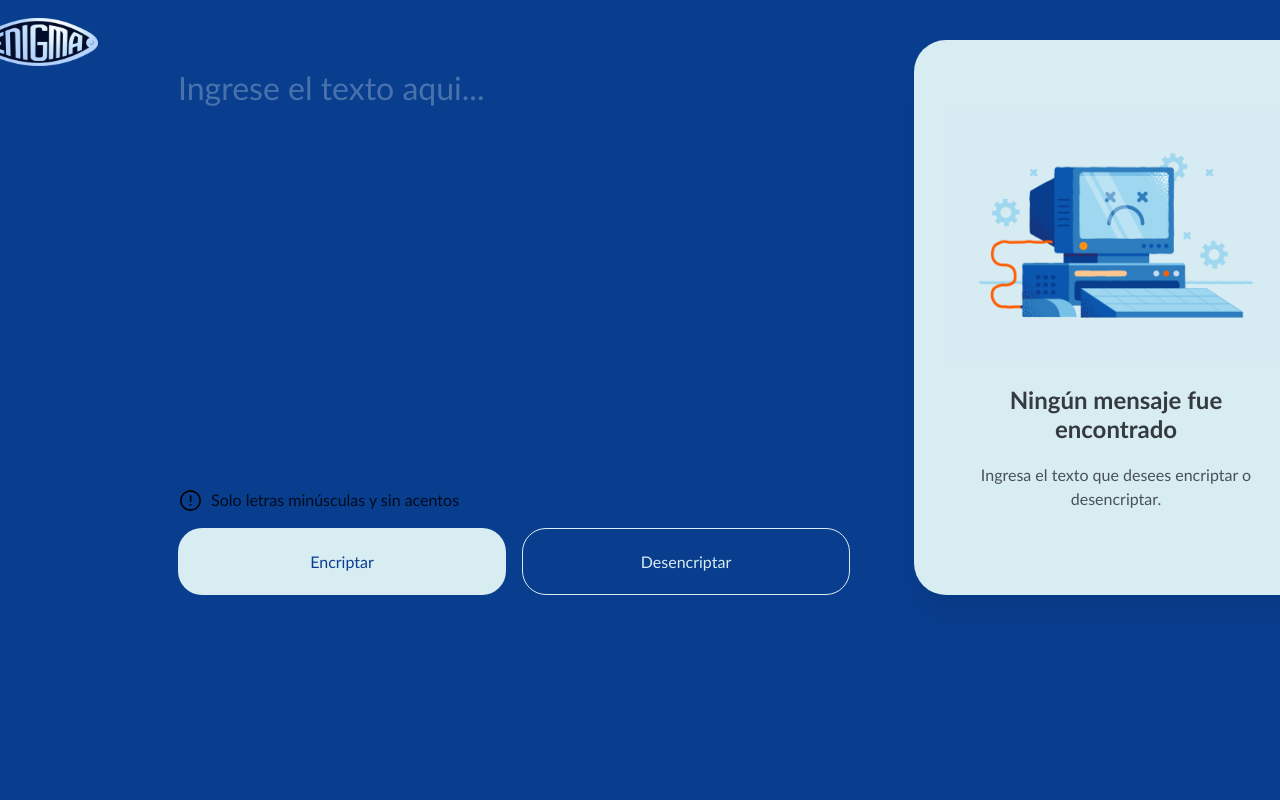
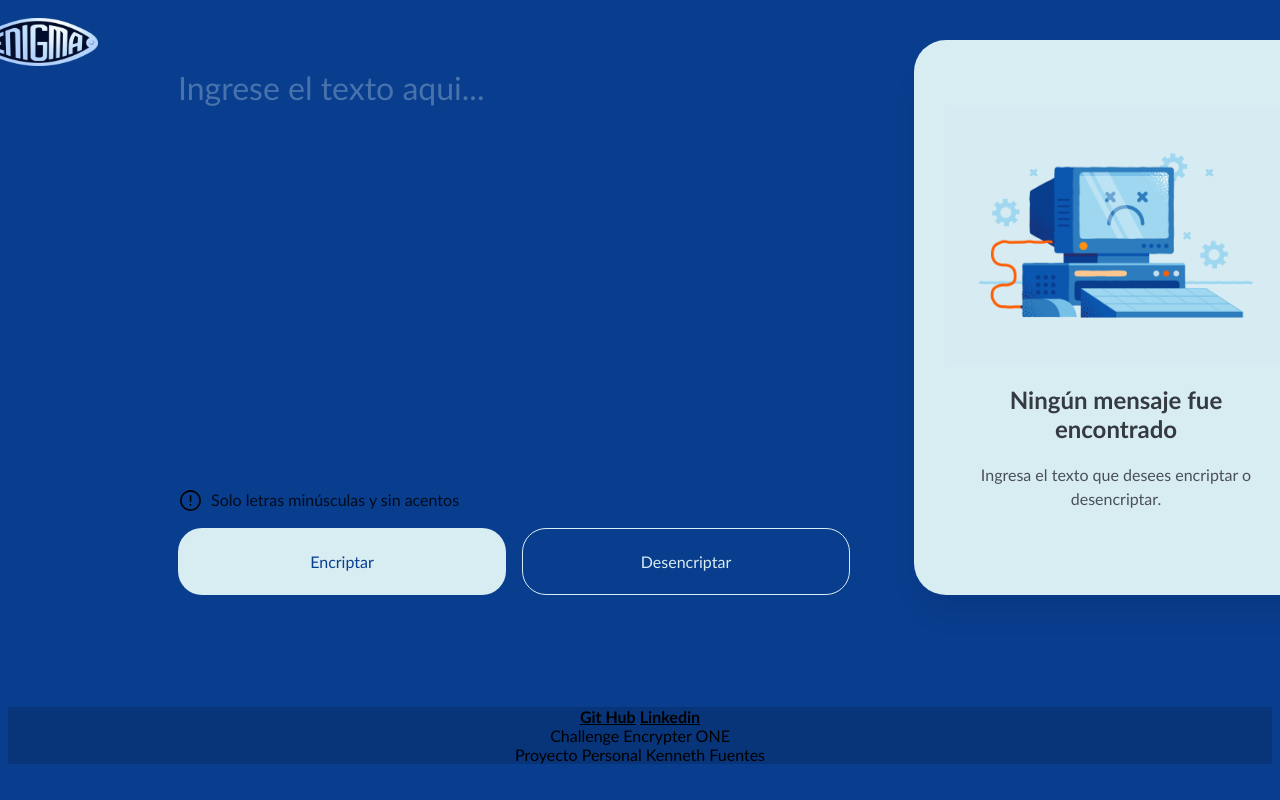
Before and after one commit to Kenfu03/Challenge-Encrypter-ONE, a plain HTML site: page index.html in a window 1280 px wide. Shown: the top 800 px of the page. Drawn offline with Linux system fonts and the light colour scheme.

Commit message:
add footer and fix image problem

```diff
--- a/index.html
+++ b/index.html
@@ -11,7 +11,7 @@
     <main>
       <div class="main-container">
         <div class="img-container">
-          <img src="/assets/img/logo.png" alt="logo App" />
+          <img src="assets/img/logo.png" alt="logo App" />
         </div>
         <div class="form-container">
           <div class="input-container">
@@ -61,6 +61,18 @@
           </div>
         </div>
       </div>
+
+      <footer>
+        <div class="footer-container">
+          <div>
+            <a href="https://github.com/Kenfu03?tab=repositories" target="_blank">Git Hub</a>
+            <a href="https://www.linkedin.com/in/kenfu03/" target="_blank">Linkedin</a>
+          </div>
+          <p>Challenge Encrypter ONE</p>
+          <p>Proyecto Personal Kenneth Fuentes</p>
+
+        </div>
+      </footer>
     </main>
 
     <script src="main.js"></script>
--- a/style.css
+++ b/style.css
@@ -256,6 +256,35 @@
 
 }
 
+
+
+.footer-container {
+    width: 100%;
+    display: flex;
+    flex-direction: column;
+    justify-content: center;
+    align-items: center;
+    margin-top: 5rem;
+
+    background-color: #0624555e;
+
+}
+
+.footer-container p{
+    margin: 0;
+    background: none;
+}
+
+.footer-container a{
+    background: none;
+    color: black;
+    font-weight: 900;
+}
+
+.footer-container div{
+    background: none;
+}
+
 @media screen and (max-width:820px) {
     .main-container {
         flex-direction: column;
```
